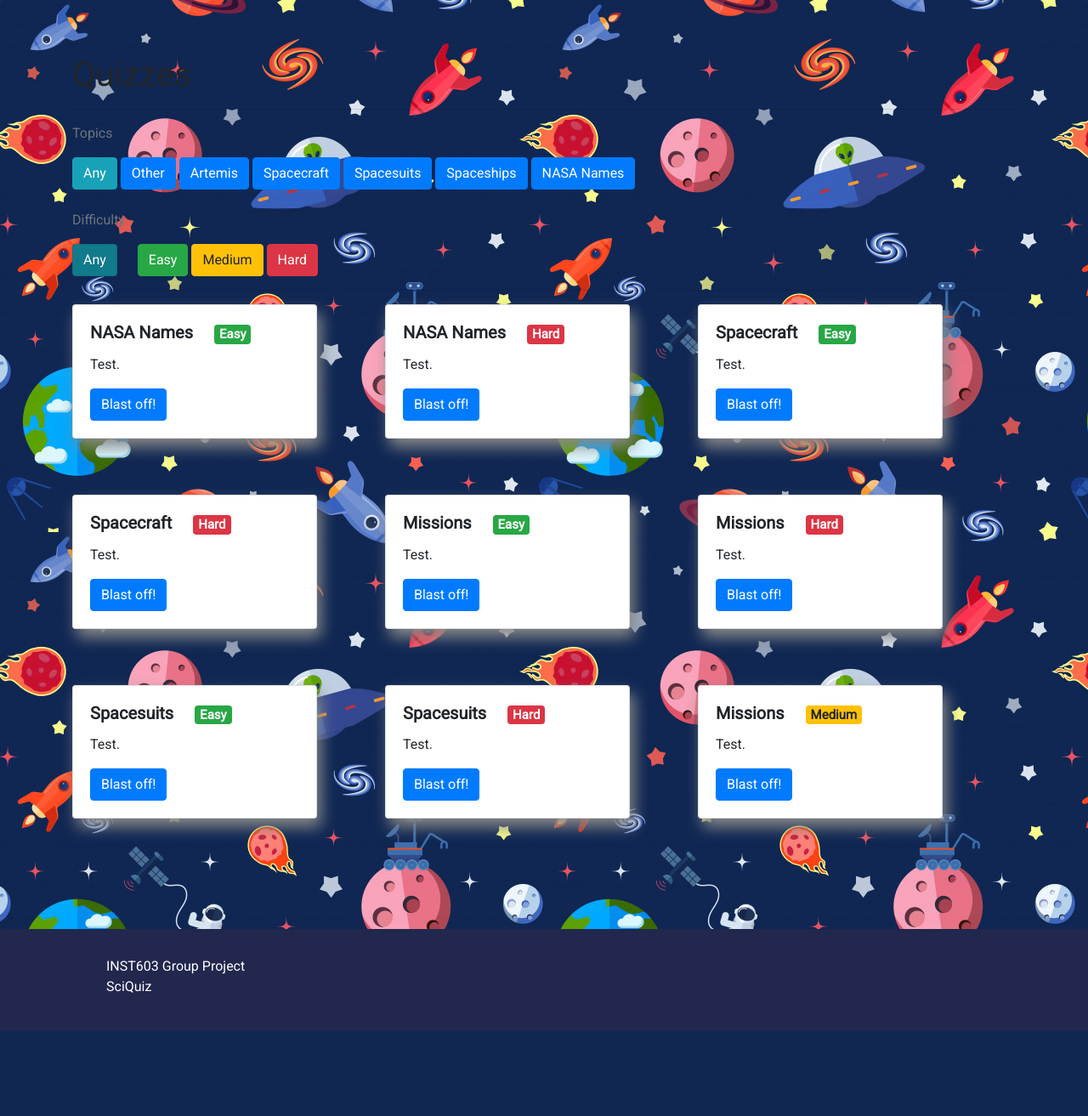
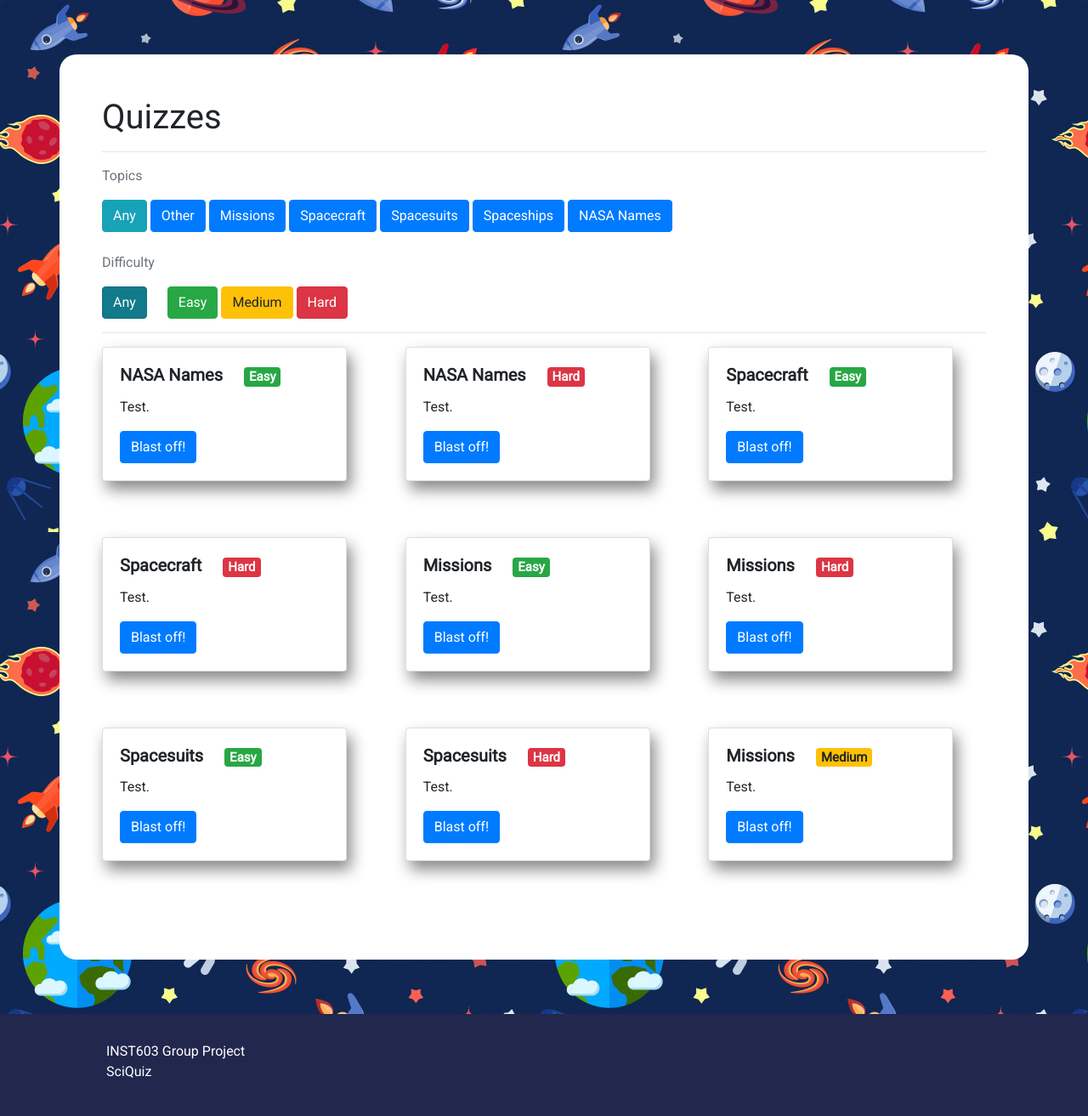
Before and after one commit to jakecupani/INFM603, a Django app: page /quiz/ in a window 1280 px wide. Shown: the part 126-1439 px from the top of the page at 85% size. Before the commit the page ends 1339 px from the top, so only its background shows below. Run offline with Django 3.2, Linux system fonts and the light colour scheme; data comes from the database, SQL or seed files in the repository; both versions use the stored data as it was after the commit.

Commit message:
UI changes

```diff
--- a/nasaswyk/nasaswyk/static/css/main.css
+++ b/nasaswyk/nasaswyk/static/css/main.css
@@ -5,6 +5,13 @@ footer li {
 
 footer span {
   color: white;
+}
+
+.main-content {
+  background-color: white;
+  padding: 10px;
+  border-radius: 20px;
+  padding: 50px;
 }
 
 body {
--- a/nasaswyk/nasaswyk/templates/about.html
+++ b/nasaswyk/nasaswyk/templates/about.html
@@ -1,7 +1,7 @@
 {% extends "base.html" %} {% block content %} {% load static %}
 
 <div class="jumbotron">
-  <div class="container">
+  <div class="container main-content">
     <h1>About</h1>
     <hr />
   </div>
--- a/nasaswyk/quiz/models.py
+++ b/nasaswyk/quiz/models.py
@@ -10,7 +10,7 @@ DIFFICULTIES = [
 
 TOPICS = [
         ("Other","Other"),
-        ("Artemis",'Artemis'),
+        ("Missions",'Missions'),
         ("Spacecraft","Spacecraft"),
         ("Spacesuits","Spacesuits"),
         ("Spaceships","Spaceships"),
--- a/nasaswyk/quiz/templates/quiz.html
+++ b/nasaswyk/quiz/templates/quiz.html
@@ -34,7 +34,7 @@
 </style>
 
 <div class="jumbotron">
-  <div class="container">
+  <div class="container main-content">
     <h1>Quizzes</h1>
     <hr>
 
@@ -79,7 +79,7 @@
 
 
       {% for quiz in quizzes %}
-      <div class="col-auto mb-3">
+      <div class="col-4 mb-3">
         <div class="card" style="width: 18rem">
           <!-- <img
             src="{{quiz.thumbnail.url}}"
--- a/nasaswyk/quiz/templates/quiz_questions.html
+++ b/nasaswyk/quiz/templates/quiz_questions.html
@@ -1,6 +1,6 @@
 {% extends "base.html" %} {% block content %} {% load static %}
 <div class="jumbotron">
-  <div class="container">
+  <div class="container main-content">
     <h1>{{quiz}}</h1>
     {% if message and score == 100%}
     <div class="alert alert-success" role="alert">
--- a/nasaswyk/quiz/views.py
+++ b/nasaswyk/quiz/views.py
@@ -36,7 +36,7 @@ def quiz(request):
         except:
             pass
 
-    context['topics'] = ["Other","Artemis","Spacecraft","Spacesuits","Spaceships","NASA Names"]
+    context['topics'] = ["Other","Missions","Spacecraft","Spacesuits","Spaceships","NASA Names"]
     context['quizzes'] = quizzes
 
     print(res)
```
Also changed, not shown: nasaswyk/nasaswyk/templates/index.html (+0 -7 lines), nasaswyk/db.sqlite3.
